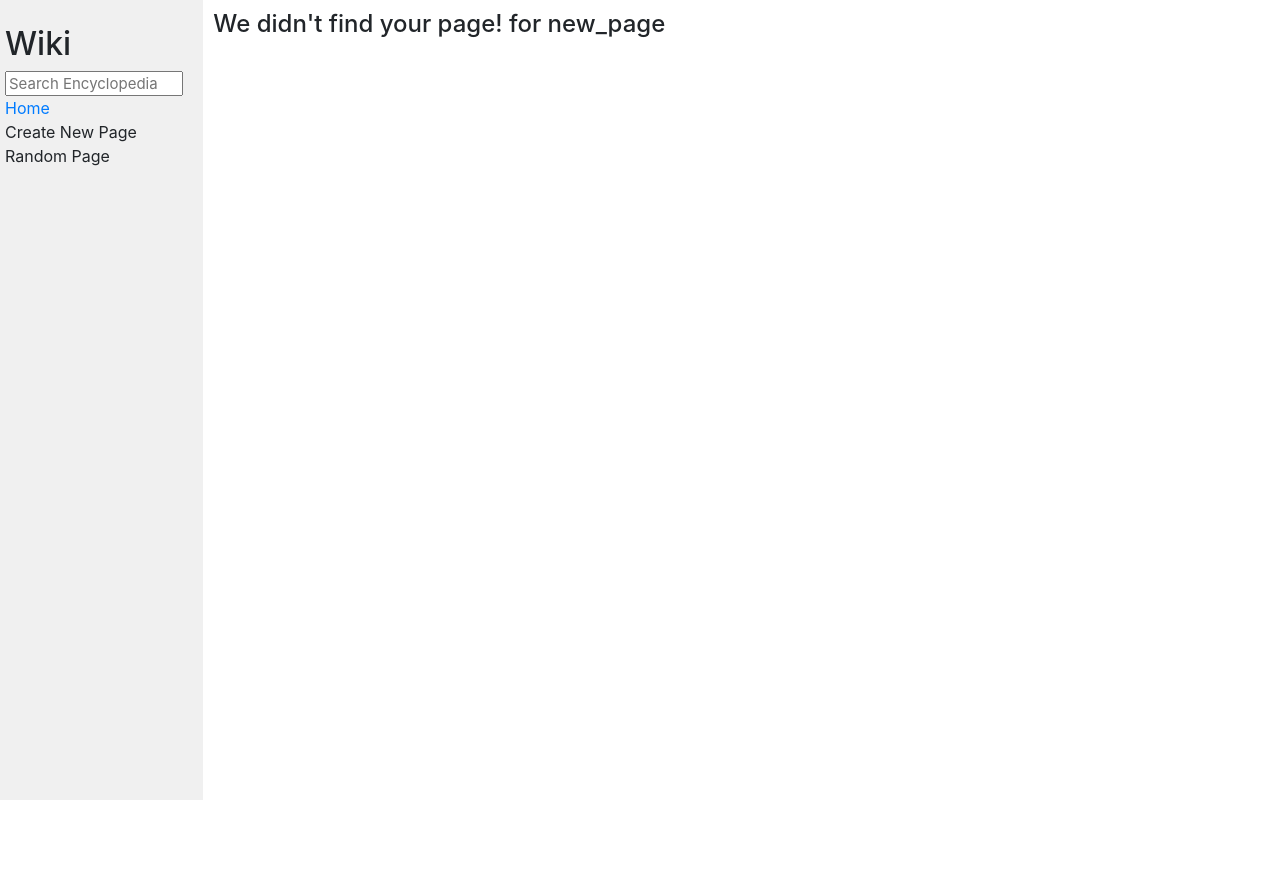
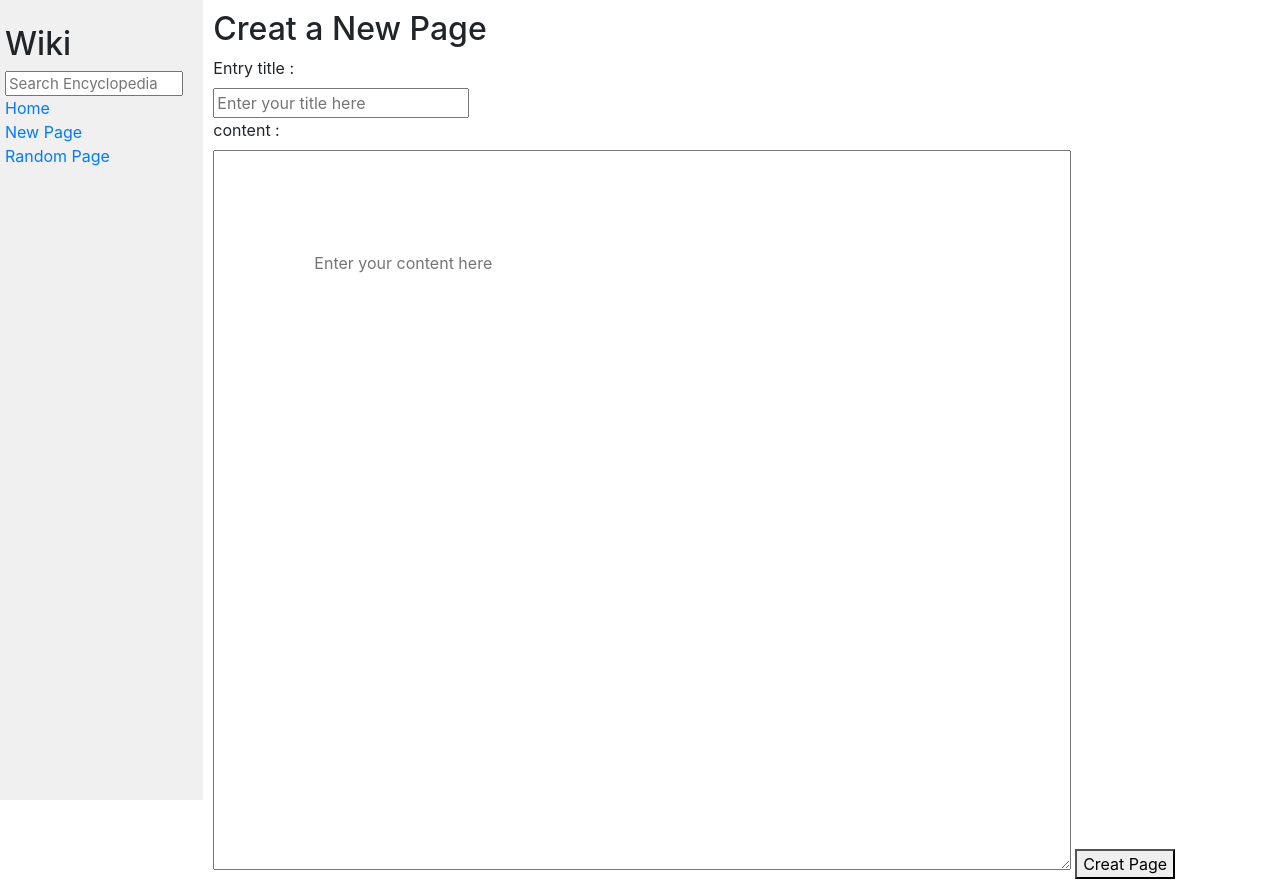
Before and after one commit to AhmedSoudani/Lectures, a Django app: page /new_page in a window 1280 px wide. Before the commit the page ends 800 px from the top, so only its background shows below. Run offline with Django 3.2, Linux system fonts and the light colour scheme; some libraries are stand-ins or nearby versions.

Commit message:
add new_page and random page

```diff
--- a/wiki/encyclopedia/static/encyclopedia/styles.css
+++ b/wiki/encyclopedia/static/encyclopedia/styles.css
@@ -36,3 +36,7 @@ textarea {
 .sidebar h2 {
     margin-top: 5px;
 }
+
+#textarea {
+    padding: 100px;
+}
--- a/wiki/encyclopedia/templates/encyclopedia/layout.html
+++ b/wiki/encyclopedia/templates/encyclopedia/layout.html
@@ -19,10 +19,10 @@
                     <a href="{% url 'index' %}">Home</a>
                 </div>
                 <div>
-                    Create New Page
+                    <a href="{% url 'new_page' %}">New Page</a>
                 </div>
                 <div>
-                    Random Page
+                    <a href="{% url 'random_page' %}">Random Page</a>
                 </div>
                 {% block nav %}
                 {% endblock %}
--- /dev/null
+++ b/wiki/encyclopedia/templates/encyclopedia/new_page.html
@@ -0,0 +1,32 @@
+{% extends "encyclopedia/layout.html" %}
+
+{% block title %}
+    New Page
+{% endblock %}
+
+{% block body %}
+
+    {% if request.GET.title and request.GET.content %}
+
+    <div class="alert alert-success">
+        New Page {{ request.GET.title }} created successfully! <a href="{% url 'wiki_page' title=request.GET.title %}?content=request.GET.content %}">click here</a> to view
+    </div>
+    {% endif %}
+
+    {% if title_exists %}
+    <div class="alert alert-danger">
+        the "{{  existing_title }}" is already exists
+    </div>
+    {% endif %}
+
+    <h2>Creat a New Page</h2>
+    <form action="{% url 'new_page' %}" method="post">
+        {% csrf_token %}
+        <label>Entry title :</label><br>
+        <input id="titlearea" name="titlearea" placeholder="Enter your title here"><br>
+        <label>content :</label><br>
+        <textarea id="textarea" name="textarea" rows="12" cols="40" placeholder="Enter your content here"></textarea>
+        <button type="submit">Creat Page</button>
+    </form>
+
+{% endblock %}
--- a/wiki/encyclopedia/urls.py
+++ b/wiki/encyclopedia/urls.py
@@ -5,6 +5,7 @@ from . import views
 urlpatterns = [
     path("", views.index, name="index"),
     path("search_result", views.search_result, name="search_result"),
+    path("random_page", views.random_page, name="random_page"),
+    path("new_page", views.new_page, name="new_page"),
     path("<str:title>", views.wiki_page_view, name="wiki_page"),
-
 ]
--- a/wiki/encyclopedia/views.py
+++ b/wiki/encyclopedia/views.py
@@ -3,6 +3,11 @@ import markdown2
 from . import util
 import os
 from django.conf import settings
+from django.http import HttpResponseRedirect
+from django.urls import reverse
+from django.contrib import messages
+from urllib.parse import urlencode
+import random
 
 
 def index(request):
@@ -39,3 +44,28 @@ def search_result(request):
         "results" : results,
         "query": query
     })
+
+def new_page(request):
+    if request.method == 'POST':
+        title = request.POST['titlearea']
+        content = request.POST['textarea']
+        entries = util.list_entries()
+
+        if title in entries:
+            return render(request, "encyclopedia/new_page.html", {
+                'title_exists': True,
+                'existing_title': title
+            })
+        html_content = markdown2.markdown(content)
+        util.save_entry(title, content)
+        return HttpResponseRedirect(reverse("new_page") + "?" + urlencode({
+            "title": title,
+            "content": html_content
+        }))
+    return render(request, "encyclopedia/new_page.html")
+
+
+def random_page(request):
+    entries = util.list_entries()
+    random_title = random.choice(entries)
+    return HttpResponseRedirect(reverse("wiki_page", args=[random_title]))
```
Also changed, not shown: wiki/entries/C.md (added, +3 -0 lines), wiki/entries/SQl.md (added, +3 -0 lines).
